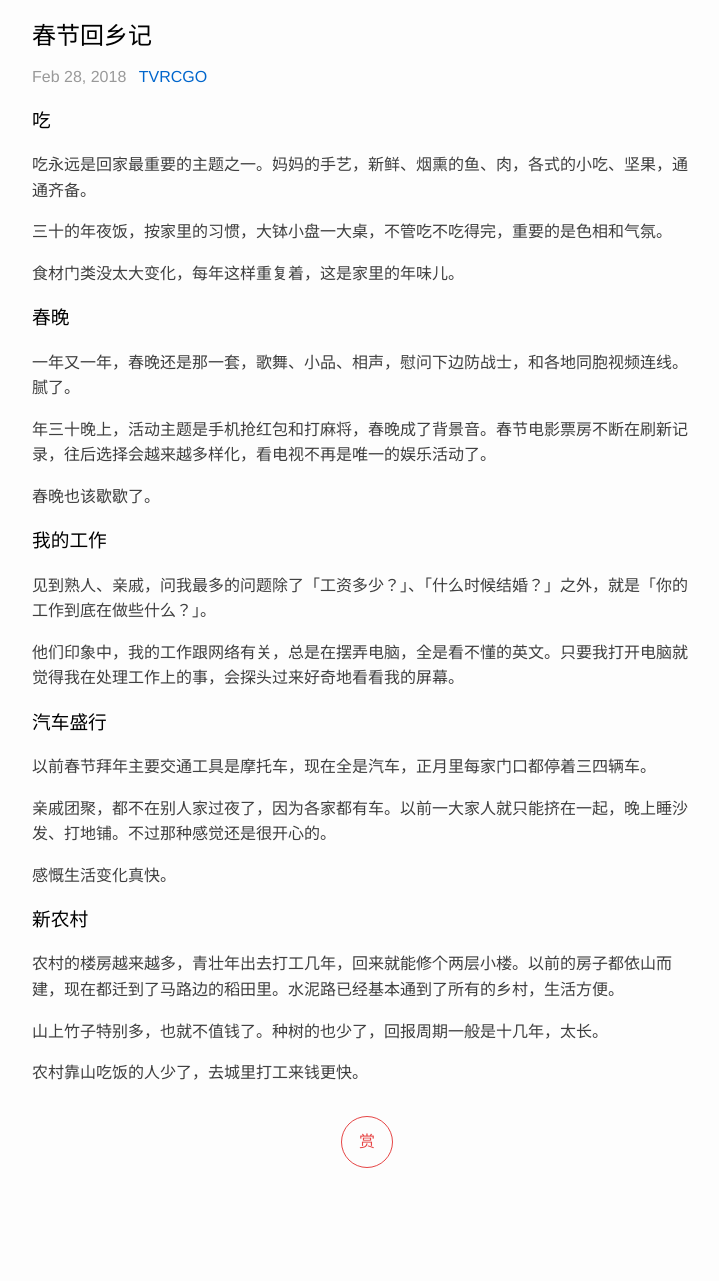
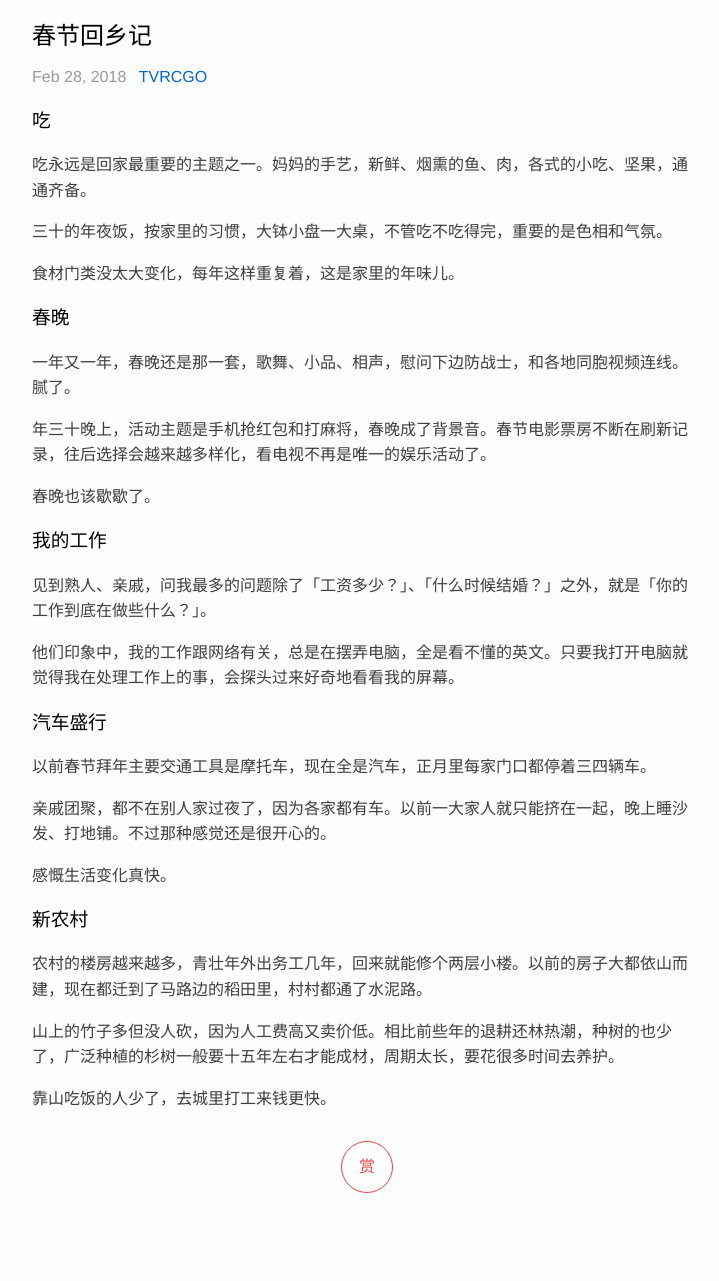
Before and after one commit to tvrcgo/tvrcgo.github.io, a Jekyll site: the page built from _posts/2018-02-28-spring-festival-insight.md, in a window 1280 px wide. Shown: the whole page, without its empty margins (273-992 px from the left). Built offline with Jekyll 4.4.1, drawn with Linux system fonts in a browser that asks for light colours; before the commit the page ends 1256 px from its top, so only the background shows below that.

Commit message:
update post.

```diff
--- a/_posts/2018-02-28-spring-festival-insight.md
+++ b/_posts/2018-02-28-spring-festival-insight.md
@@ -36,8 +36,8 @@ clap: true
 
 ### 新农村
 
-农村的楼房越来越多，青壮年出去打工几年，回来就能修个两层小楼。以前的房子都依山而建，现在都迁到了马路边的稻田里。水泥路已经基本通到了所有的乡村，生活方便。
+农村的楼房越来越多，青壮年外出务工几年，回来就能修个两层小楼。以前的房子大都依山而建，现在都迁到了马路边的稻田里，村村都通了水泥路。
 
-山上竹子特别多，也就不值钱了。种树的也少了，回报周期一般是十几年，太长。
+山上的竹子多但没人砍，因为人工费高又卖价低。相比前些年的退耕还林热潮，种树的也少了，广泛种植的杉树一般要十五年左右才能成材，周期太长，要花很多时间去养护。
 
-农村靠山吃饭的人少了，去城里打工来钱更快。
+靠山吃饭的人少了，去城里打工来钱更快。
```
